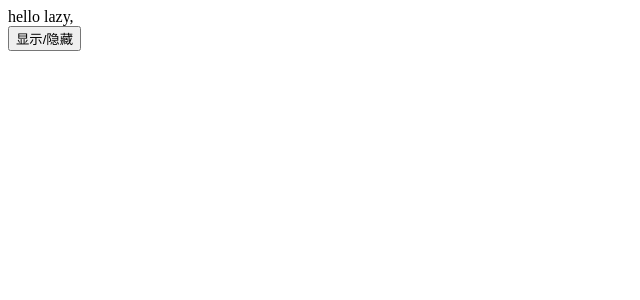
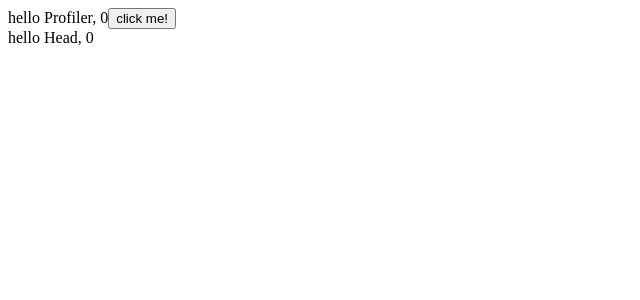
Before and after one commit to lfsmart/growing, a React (Vite) app: page / in a window 1280 px wide. Shown: the top 300 px of the page, without its empty margins (0-640 px from the left). Built offline with nearby package versions, Linux system fonts and the light colour scheme.

Commit message:
feat: createProtal & Profiler

```diff
--- a/src/App.tsx
+++ b/src/App.tsx
@@ -4,7 +4,7 @@ import {
   UseInsertionEffect, UseReducer, UseContext, ContextReducer,
   Memo, UseMemo, UseCallback, StartTransition, UseTransition,
   UseDeferredValue, UseId, Custom, FlushSync, ReactErrorBoundary,
-  Lazy,
+  Lazy, CreatePortal,Profiler
 } from '@/components';
 
 function App(): ReactNode {
@@ -28,7 +28,9 @@ function App(): ReactNode {
       {/* <Custom.UseMouse></Custom.UseMouse> */}
       {/* <FlushSync></FlushSync> */}
       {/* <ReactErrorBoundary></ReactErrorBoundary> */}
-      <Lazy></Lazy>
+      {/* <Lazy></Lazy> */}
+      {/* <CreatePortal></CreatePortal> */}
+      <Profiler></Profiler>
     </>
   );
 }
--- /dev/null
+++ b/src/components/CreatePortal/index.tsx
@@ -0,0 +1,7 @@
+import { createPortal } from "react-dom"
+
+export const CreatePortal = () => {
+  return <>
+    { createPortal(<p>我是 createPortal </p>, document.querySelector('#root')! ) }
+  </>
+}
--- /dev/null
+++ b/src/components/Profiler/index.tsx
@@ -0,0 +1,32 @@
+import { Profiler as ReactProfiler, useState } from 'react'
+
+const Head = ({ count }: { count: number }) => {
+  return <div>
+    hello Head, { count }
+  </div>
+}
+
+export const Profiler = () => {
+  const [ count, setCount ] = useState( 0 );
+  const handleClick = () => {
+    setCount( count + 1 );
+  }
+  const onRender = (id: string, phase: string, actualDuration: number, baseDuration: number, startTime: number, commitTime: number) => {
+    console.log({
+      id,
+      phase,
+      actualDuration,
+      baseDuration,
+      startTime,
+      commitTime,
+    });
+  }
+  return <div>
+    hello Profiler, { count }
+    <button onClick={ handleClick }>click me!</button>
+    <ReactProfiler id="Profiler" onRender={ onRender }>
+      <Head count={ count }></Head>
+    </ReactProfiler>
+  </div>
+
+}
--- a/src/components/index.ts
+++ b/src/components/index.ts
@@ -17,6 +17,8 @@ import * as Custom from './Custom';
 import { FlushSync } from './FlushSync';
 import { ReactErrorBoundary } from './ErrorBoundary';
 import { Lazy } from './Lazy';
+import { CreatePortal } from './CreatePortal';
+import { Profiler } from './Profiler';
 
 export {
   UseRef,
@@ -37,5 +39,7 @@ export {
   Custom,
   FlushSync,
   ReactErrorBoundary,
-  Lazy
+  Lazy,
+  CreatePortal,
+  Profiler,
 }
```
Also changed, not shown: 1 other file (tests, documents, lock files or other folders).
